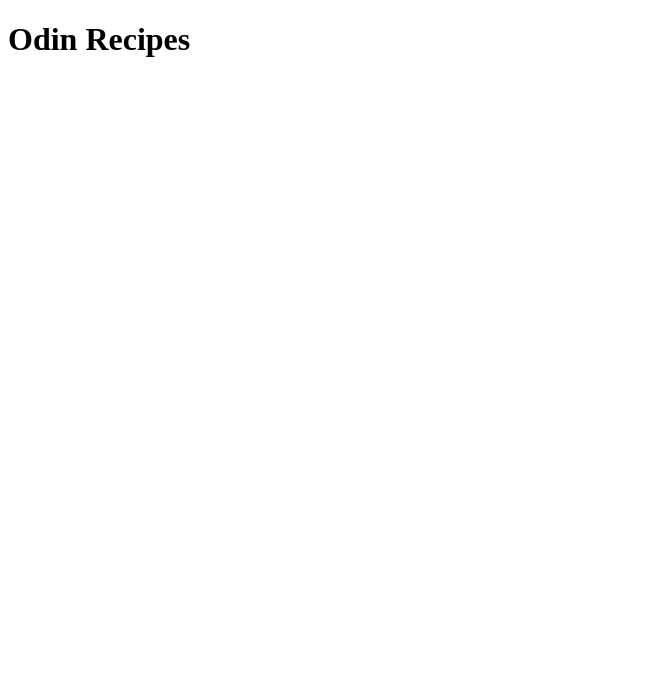
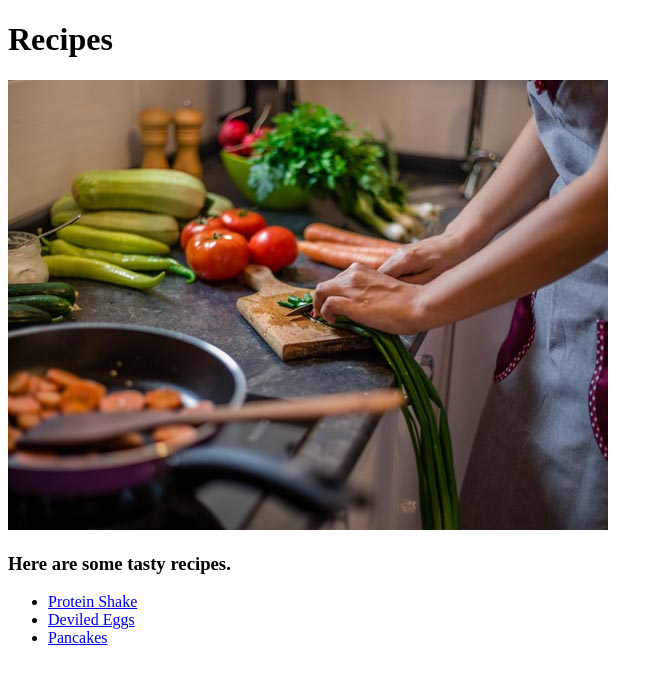
Before and after one commit to Azeemjalageri/recipes, a plain HTML site: page index.html in a window 1280 px wide. Shown: the whole page, without its empty margins (0-663 px from the left). Drawn offline with Linux system fonts and the light colour scheme.

Commit message:
Link to recipes on homepage
Also add a cooking picture on homepage

```diff
--- a/index.html
+++ b/index.html
@@ -2,10 +2,17 @@
 <html>
 	<head>
 		<meta charset="utf-8">
-		<title>Odin Recipes</title>
+		<title>Recipes</title>
 	</head>
 
 	<body>
-		<h1>Odin Recipes</h1>
+		<h1>Recipes</h1>
+		<img src="./images/cooking.jpeg" alt="A person cutting vegetables.">
+		<h3>Here are some tasty recipes.</h3>
+		<ul>
+			<li><a href="./recipes/protein-shake.html">Protein Shake</a></li>
+			<li><a href="./recipes/deviled-eggs.html">Deviled Eggs</a></li>
+			<li><a href="./recipes/pancakes.html">Pancakes</a></li>
+		</ul>
 	</body>
 </html>
```
Also changed, not shown: images/cooking.jpeg (added).
